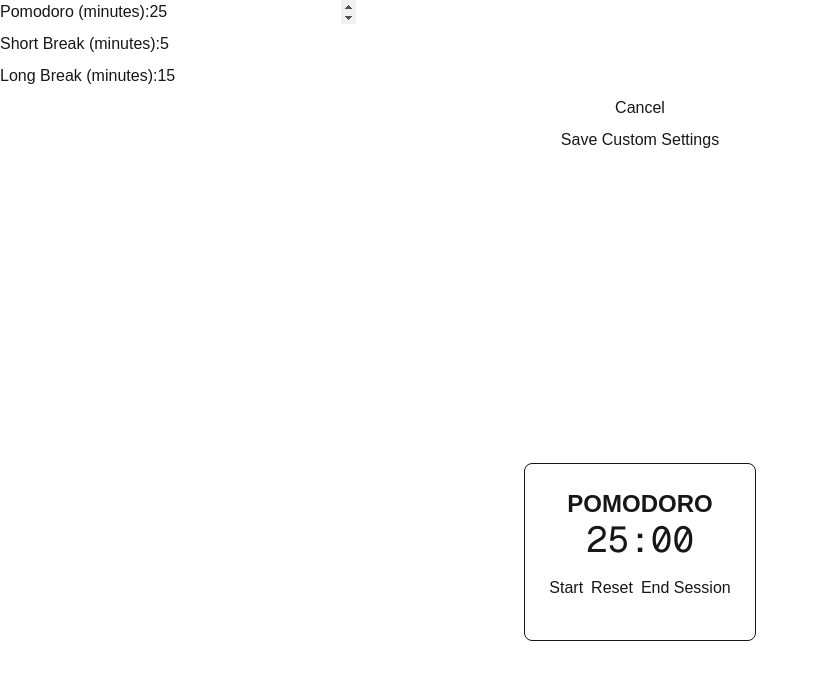
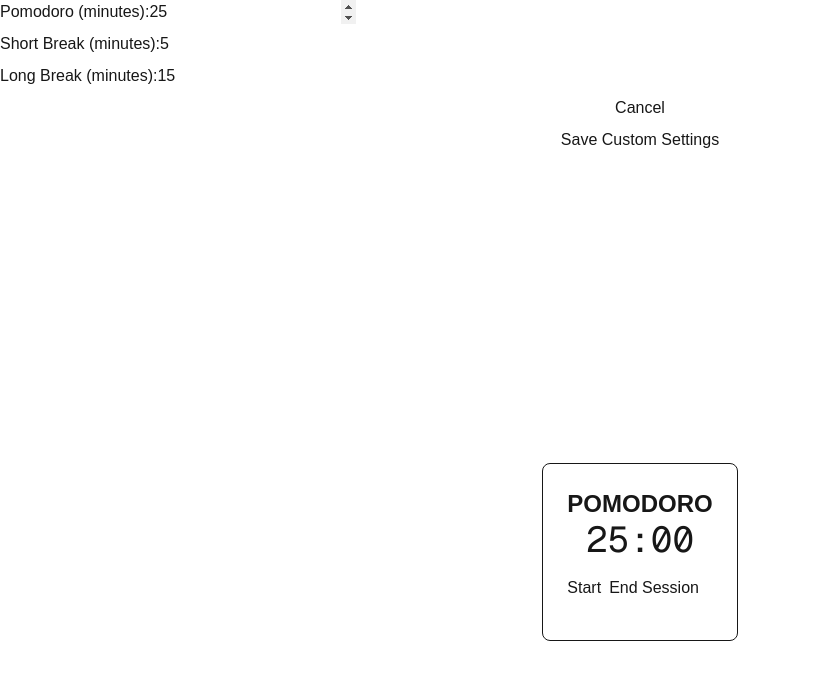
Before and after one commit to sadiqram/Timati, a Next.js app in the folder timati/: page / in a window 1280 px wide. Shown: the top 680 px of the page, without its empty margins (0-818 px from the left). Built offline with nearby package versions, Linux system fonts and the light colour scheme.

Commit message:
hide Reset button until after timer starts

```diff
--- a/timati/src/components/Timer.tsx
+++ b/timati/src/components/Timer.tsx
@@ -241,7 +241,7 @@ export default function Timer() {
             {( isPaused && !isFinished) && (<Magnetic><button onClick = {resumeTimer}> Resume </button></Magnetic>
             )}
 
-            <Magnetic><button onClick = {resetTimer}> Reset </button></Magnetic>
+            {isRunning && (<Magnetic><button onClick = {resetTimer}> Reset </button></Magnetic>)}
             <Magnetic><button onClick = {endSession}> End Session </button></Magnetic>
             </div>
 
```
